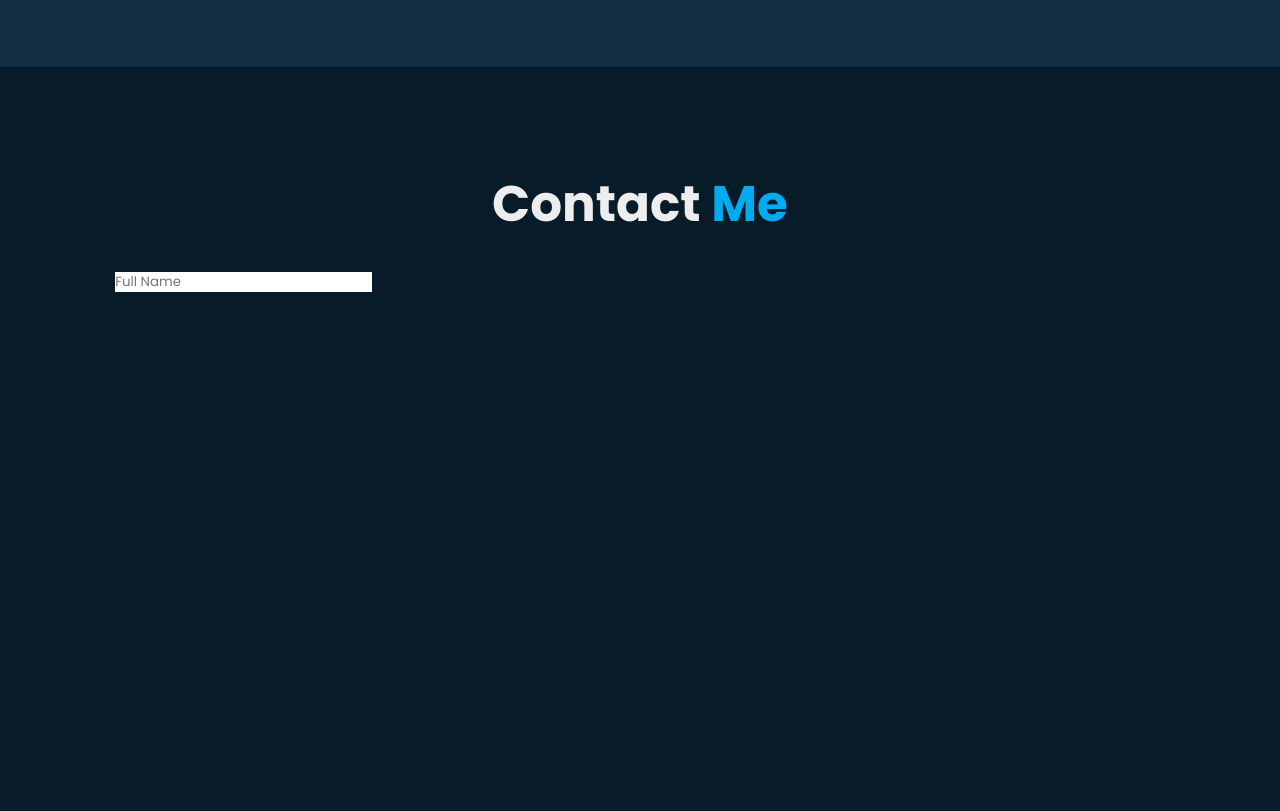
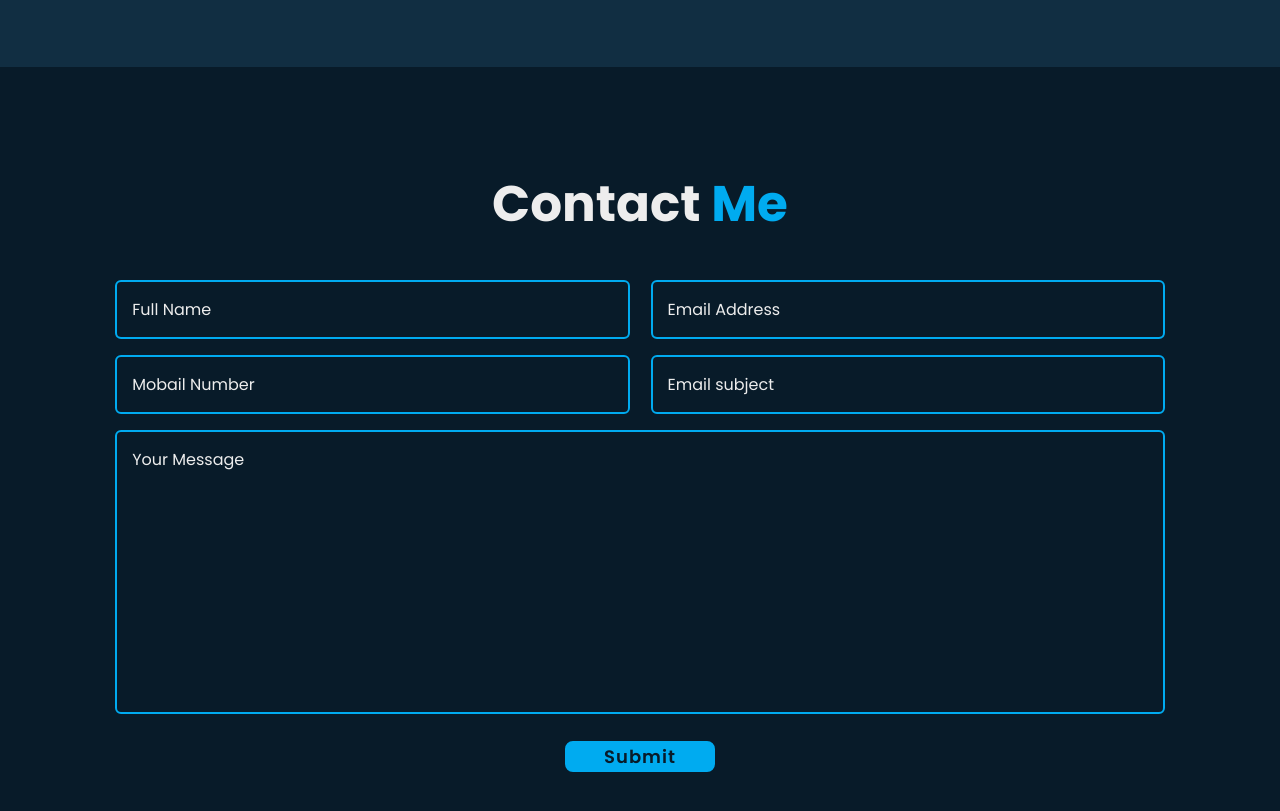
Before and after one commit to Ellham-dev/portfollio-one, a plain HTML site: page index.html in a window 1280 px wide. Shown: the part 2967-3778 px from the top of the page. Drawn offline with nearby package versions, Linux system fonts and the light colour scheme.

Commit message:
contact complete

```diff
--- a/css/style.css
+++ b/css/style.css
@@ -476,3 +476,76 @@ span {
 .skill-column:nth-child(2) .skill-content .progress:nth-child(4) .bar span {
     width: 60%;
 }
+
+.contact{
+    min-height: auto;
+    padding-bottom: 7rem;
+}
+
+.contact form{
+min-width: 70rem;
+margin: 0 auto;
+text-align: center;
+}
+
+.contact form .input-box{
+    position: relative;
+    display: flex;
+    justify-content: space-between;
+    flex-wrap: wrap;
+}
+
+.contact form .input-box .input-fieled{
+    position: relative;
+    width: 49%;
+    margin: 0.8rem 0;
+}
+
+.contact form .input-box .input-fieled input, .contact form textarea{
+    width: 100%;
+    height: 100%;
+    padding: 1.5rem;
+    font-size: 1.6rem;
+    color: var(--text-color);
+    background: transparent;
+    border-radius: .6rem ;
+    border: .2rem solid var(--main-color);
+}
+
+.contact form .input-box .input-fieled input::placeholder, .contact form textarea::placeholder{
+    color: var(--text-color);
+}
+
+.contact form .focus{
+    position: absolute;
+    top: 0;
+    left: 0;
+    width: 0;
+    height: 100%;
+    background: var(--second-bg-color);
+    border-radius: .6rem;
+    z-index: -1;
+    transition: .5s;
+}
+
+.contact form .input-box .input-fieled input:focus~.focus,
+.contact form .input-box .input-fieled input:valid~.focus,
+.contact form .textarea-field textarea:focus~.focus,
+.contact form .textarea-field textarea:valid~.focus{
+    width: 100%;
+}
+
+
+.contact form .textarea-field{
+    position: relative;
+    margin: 0.8rem 0 2.7rem;
+    display: flex;
+}
+
+.contact form .textarea-field textarea{
+    resize: none;
+}
+
+.contact form .btn-box .btns .btn{
+    cursor: pointer;
+}
--- a/index.html
+++ b/index.html
@@ -210,7 +210,31 @@
         <div class="input-box">
             <div class="input-fieled">
                 <input type="text" placeholder="Full Name" required>
+                <span class="focus"></span>
             </div>
+            <div class="input-fieled">
+                <input type="email" placeholder="Email Address" required>
+                <span class="focus"></span>
+            </div>
+        </div>
+        <div class="input-box">
+            <div class="input-fieled">
+                <input type="number" placeholder="Mobail Number" required>
+                <span class="focus"></span>
+            </div>
+            <div class="input-fieled">
+                <input type="text" placeholder="Email subject" required>
+                <span class="focus"></span>
+            </div>
+        </div>
+
+        <div class="textarea-field">
+            <textarea name="" id="" cols="30" rows="10" placeholder="Your Message" required></textarea>
+            <span class="focus"></span>
+        </div>
+
+        <div class="btn-box btns">
+            <button type="submit" class="btn">Submit</button>
         </div>
     </form>
 </section>
```
